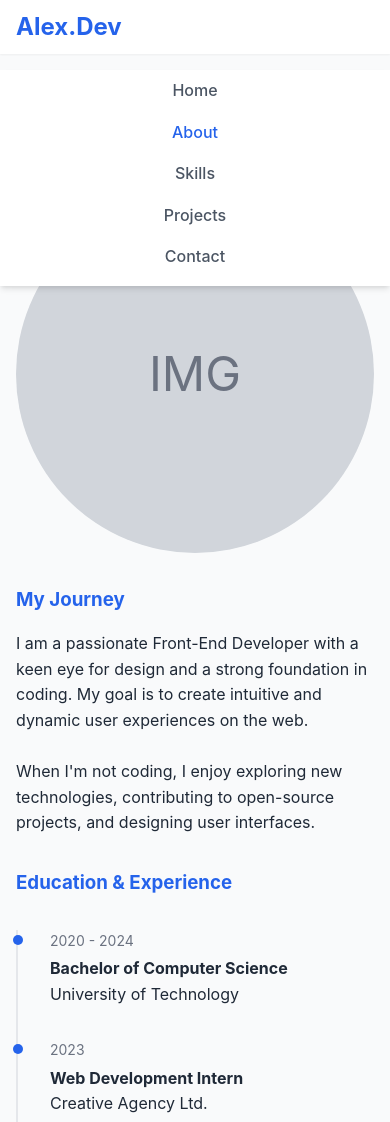
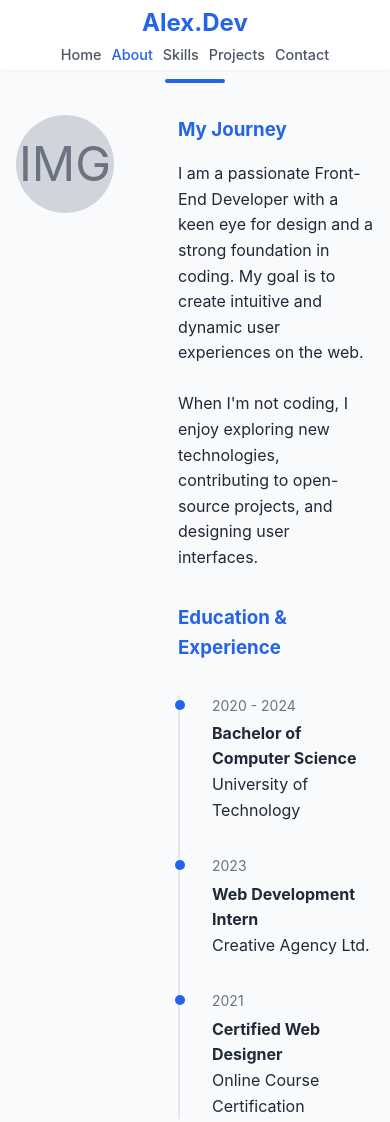
Before and after one commit to padmapriyak-0506/Padmapriya.github.io, a plain HTML site: page about.html in a window 390 px wide. Shown: the top 1122 px of the page. Drawn offline with Linux system fonts and the light colour scheme.

Commit message:
Update style.css

```diff
--- a/css/style.css
+++ b/css/style.css
@@ -467,60 +467,22 @@ section {
    Media Queries
    ========================================= */
 @media (max-width: 768px) {
-  .hero h1 {
-    font-size: 2.25rem;
+  /* Let the navbar handle the spacing */
+  .navbar {
+    flex-direction: column;
+    padding: 1rem;
   }
 
-  .about-grid, .contact-container {
-    grid-template-columns: 1fr;
-    gap: var(--spacing-md);
+  /* Make links smaller and centered so they fit on one line */
+  .nav-links {
+    width: auto;
+    gap: 10px;
+    font-size: 0.9rem;
+    justify-content: center;
   }
 
-  .nav-links {
-    display: none; /* Hide links on mobile for now (simple toggle requires JS or Checkbox Hack) */
-    /* Implementation of Checkbox Hack for pure CSS Menu */
-    position: absolute;
-    top: var(--header-height);
-    left: 0;
-    width: 100%;
-    background-color: var(--bg-card);
-    flex-direction: column;
-    padding: var(--spacing-sm);
-    box-shadow: var(--shadow-md);
-    gap: 1rem;
-    text-align: center;
-  }
-
-  /* Simple CSS-only menu toggle using :target or checkbox would go here.
-     For this strict "No JS" requirement, we'll make the links stack or scroll horizontally if simpler,
-     OR enable the checkbox hack. Let's use standard stacking for simplicity or keep it visible if space permits,
-     but standard "Hamburger" usually needs state.
-
-     STRATEGY: I will use a simple horizontal scroll or wrap for mobile
-     to ensure it works without JS complexity/hacks that might be brittle.
-     OR better: Just let them be visible but smaller font.
-
-     Let's actually allow them to wrap.
-  */
-
-  .navbar {
-    flex-wrap: wrap;
-  }
-
-  .nav-links {
-    display: flex; /* Show them */
-    width: 100%;
-    justify-content: center;
-    padding-top: 0.5rem;
-    overflow-x: auto; /* Allow scroll if very small */
-  }
-
-  .header {
-    height: auto;
-    padding: 0.5rem 0;
-  }
-
+  /* Ensure the main content doesn't get hidden under the header */
   .main-content {
-    padding-top: 100px; /* Adjust for taller header */
+    padding-top: 20px;
   }
 }
```
